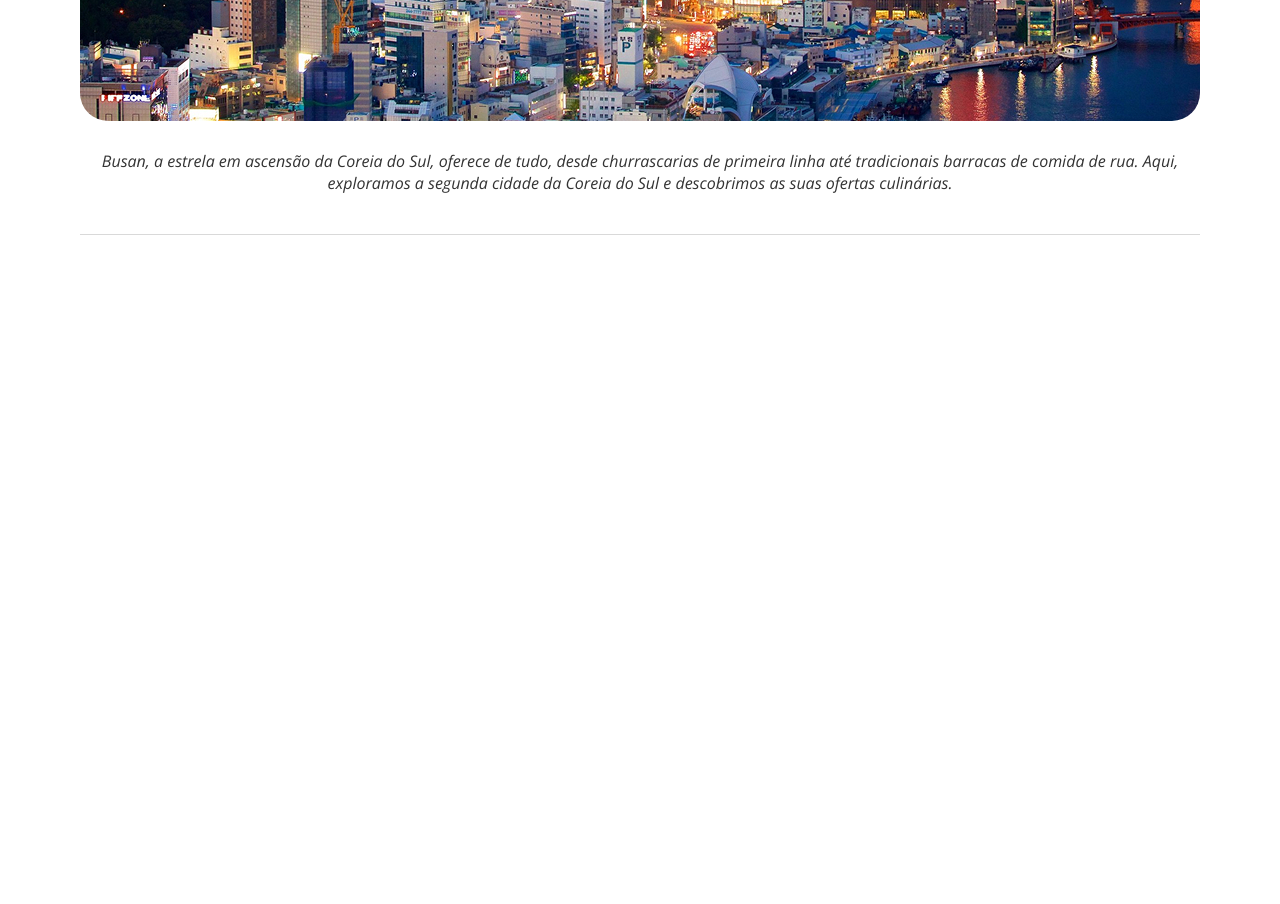
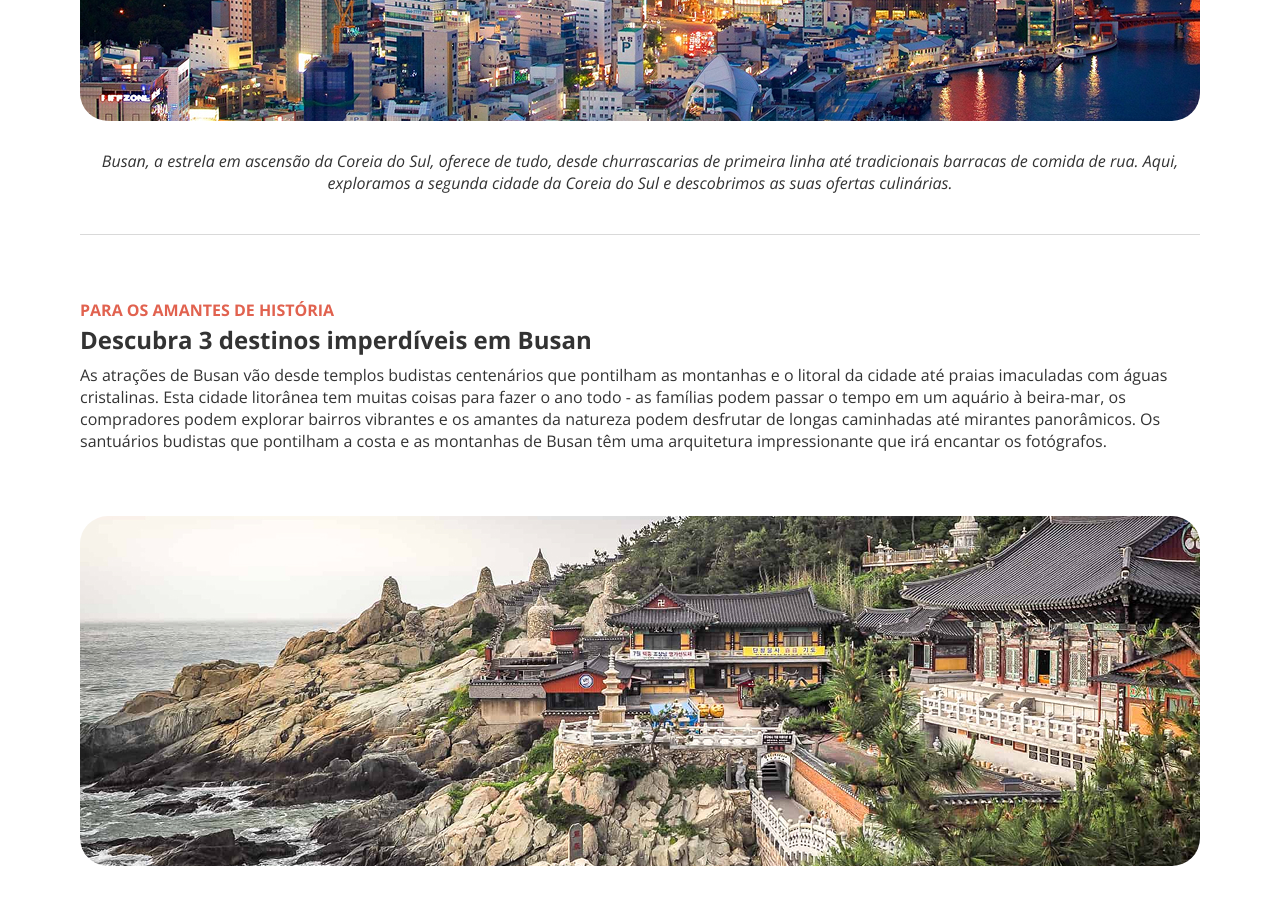
Before and after one commit to Matheus-NerisXavier/local-turistico, a plain HTML site: page index.html in a window 1280 px wide. Shown: the part 742-1646 px from the top of the page. Before the commit the page ends 1042 px from the top, so only its background shows below. Drawn offline with nearby package versions, Linux system fonts and the light colour scheme.

Commit message:
destino 1  de busan

```diff
--- a/index.html
+++ b/index.html
@@ -1,5 +1,6 @@
 <!DOCTYPE html>
 <html lang="pt-br">
+
 <head>
   <link rel="preconnect" href="https://fonts.googleapis.com">
   <link rel="preconnect" href="https://fonts.gstatic.com" crossorigin>
@@ -7,8 +8,10 @@
   <meta name="viewport" content="width=device-width, initial-scale=1.0">
   <title>Local Turístico</title>
   <link rel="stylesheet" href="style.css">
-  <link href="https://fonts.googleapis.com/css2?family=Open+Sans:ital,wght@0,300..800;1,300..800&display=swap" rel="stylesheet">
+  <link href="https://fonts.googleapis.com/css2?family=Open+Sans:ital,wght@0,300..800;1,300..800&display=swap"
+    rel="stylesheet">
 </head>
+
 <body>
   <div id="page">
     <main>
@@ -17,14 +20,29 @@
         <h1>Conheça Busan</h1>
         <img src="assets/images/busan.jpg" alt="Imagem de Busan">
         <p>
-            Busan, a estrela em ascensão da Coreia do Sul, oferece de tudo, desde churrascarias de primeira linha até tradicionais barracas de comida de rua. Aqui, exploramos a segunda cidade da Coreia do Sul e descobrimos as suas ofertas culinárias.
+          Busan, a estrela em ascensão da Coreia do Sul, oferece de tudo, desde churrascarias de primeira linha até
+          tradicionais barracas de comida de rua. Aqui, exploramos a segunda cidade da Coreia do Sul e descobrimos as
+          suas ofertas culinárias.
         </p>
       </div>
 
       <div class="separetor"></div>
 
-
+      <section id="destinations">
+        <p><span>Para os amantes de história</span></p>
+        <h2>Descubra 3 destinos imperdíveis em Busan</h2>
+        <p>
+          As atrações de Busan vão desde templos budistas centenários que pontilham as montanhas e o litoral da cidade
+          até praias imaculadas com águas cristalinas. Esta cidade litorânea tem muitas coisas para fazer o ano todo -
+          as famílias podem passar o tempo em um aquário à beira-mar, os compradores podem explorar bairros vibrantes e
+          os amantes da natureza podem desfrutar de longas caminhadas até mirantes panorâmicos.
+          Os santuários budistas que pontilham a costa e as montanhas de Busan têm uma arquitetura impressionante que
+          irá encantar os fotógrafos.
+        </p>
+        <img src="assets/images/yonggungsa.jpg" alt="Imagem do Templo Haedong Yonggungsa">
+      </section>
     </main>
   </div>
 </body>
+
 </html>
--- a/style.css
+++ b/style.css
@@ -45,3 +45,15 @@ img + p {
   margin-top: 40px;
   background: #D9D9D9;
 }
+
+#destinations {
+  margin-top: 64px;
+}
+
+h2 {
+  margin: 2px auto 8px;
+}
+
+h2 + p {
+  margin-bottom: 64px;
+}
```
Lines whose indentation alone changed are shown as unchanged.
